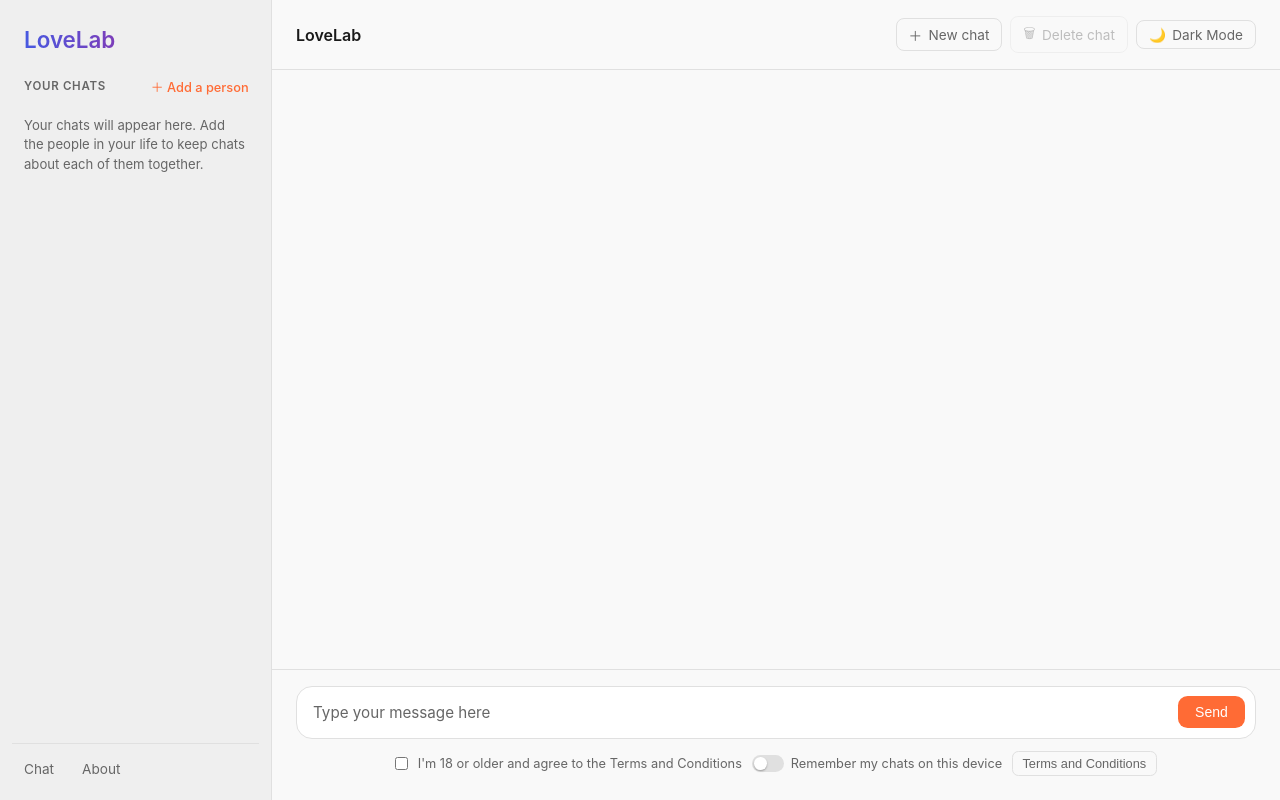
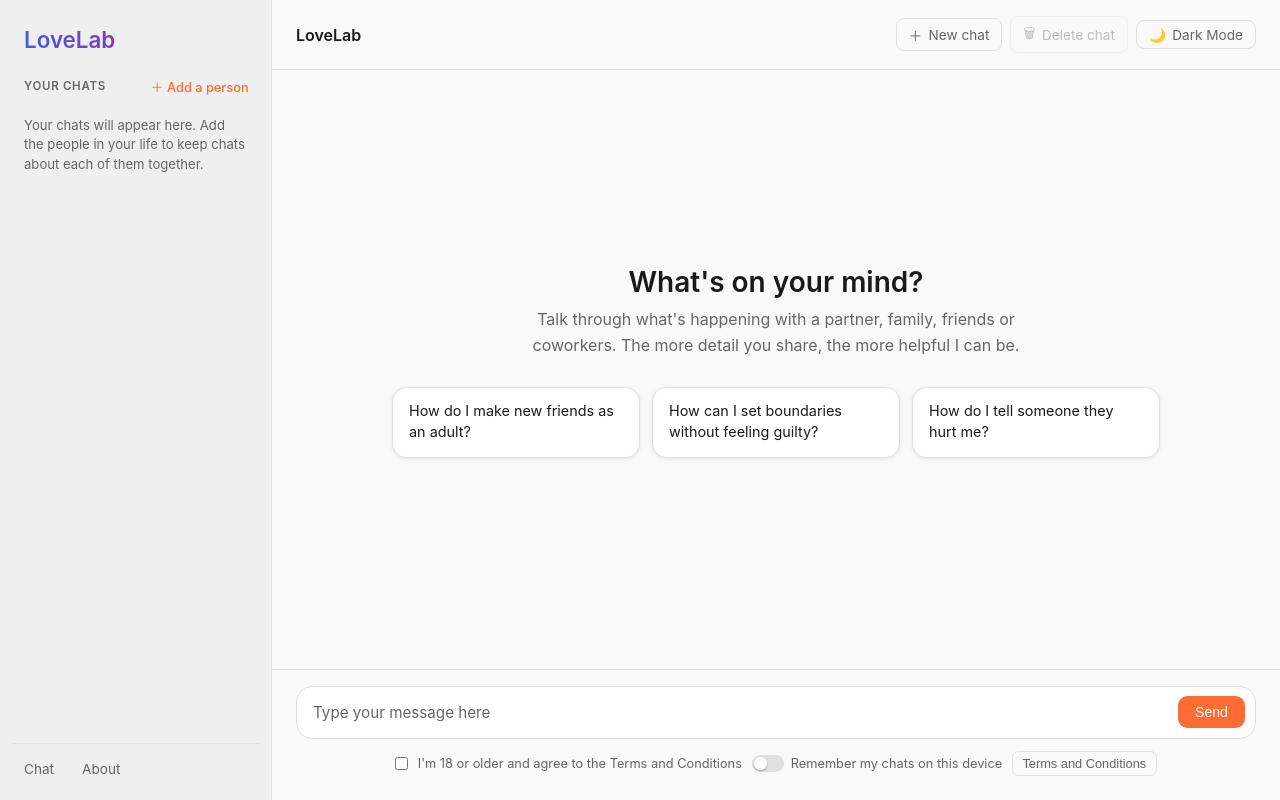
Before and after one commit to jdabr/LoveLab01, a Python web app: template templates/index.html in a window 1280 px wide. Run offline with Jinja, Linux system fonts and the light colour scheme; the template is opened without the code that fills it, so the values that code supplies are empty.

Commit message:
feat: Enhance chat experience with rich text formatting, empty state suggestions, and static icon support

```diff
--- a/requirements.txt
+++ b/requirements.txt
@@ -9,3 +9,4 @@ psycopg2-binary>=2.9.9
 SQLAlchemy>=2.0.20,<2.1
 Flask-Limiter>=3.8
 redis>=5.0
+Flask-Compress>=1.15
--- a/static/script.js
+++ b/static/script.js
@@ -492,6 +492,68 @@ class ChatLibrary {
 
 // ── Messages ──
 
+// Adds text to parent, turning **bold** and *italic* into <strong> and <em>
+function appendInline(parent, text) {
+    const pattern = /\*\*(.+?)\*\*|\*(\S(?:.*?\S)?)\*/g;
+    let last = 0;
+    for (const match of text.matchAll(pattern)) {
+        if (match.index > last) parent.append(text.slice(last, match.index));
+        parent.append(createElement(match[1] !== undefined ? 'strong' : 'em', '', match[1] ?? match[2]));
+        last = match.index + match[0].length;
+    }
+    if (last < text.length) parent.append(text.slice(last));
+}
+
+// Renders the light Markdown the AI writes (paragraphs, "-" and "1." lists, **bold**, *italic*, and
+// "#" headings shown as bold lines). Everything is built with text nodes, so a reply can never
+// inject HTML.
+function renderRichText(container, text) {
+    let paragraph = null;
+    let list = null;
+    for (const rawLine of text.replace(/\r\n?/g, '\n').split('\n')) {
+        const line = rawLine.trim();
+        if (!line) {
+            paragraph = null;  // A blank line ends a paragraph; lists may continue after one
+            continue;
+        }
+        const bullet = line.match(/^[-*•]\s+(.*)$/);
+        const numbered = line.match(/^(\d+)[.)]\s+(.*)$/);
+        const heading = line.match(/^#{1,6}\s+(.*)$/);
+
+        if (bullet || numbered) {
+            const tag = bullet ? 'UL' : 'OL';
+            if (list?.tagName !== tag) {
+                list = container.appendChild(createElement(tag.toLowerCase()));
+                if (numbered && numbered[1] !== '1') list.start = Number(numbered[1]);
+            }
+            appendInline(list.appendChild(createElement('li')), bullet ? bullet[1] : numbered[2]);
+            paragraph = null;
+        } else if (heading) {
+            paragraph = list = null;
+            appendInline(container.appendChild(createElement('p', 'reply-heading')), heading[1]);
+        } else if (paragraph) {
+            paragraph.append(document.createElement('br'));
+            appendInline(paragraph, line);
+        } else {
+            list = null;
+            paragraph = container.appendChild(createElement('p'));
+            appendInline(paragraph, line);
+        }
+    }
+}
+
+// Scrolls so a new message can be read from its start: short messages scroll to the bottom, and a
+// reply taller than the view is lined up with the top instead
+function scrollToMessage(container, element) {
+    const margin = 16;
+    if (element.offsetHeight + margin * 2 <= container.clientHeight) {
+        container.scrollTop = container.scrollHeight;
+        return;
+    }
+    const top = element.getBoundingClientRect().top - container.getBoundingClientRect().top;
+    container.scrollTop += top - margin;
+}
+
 // Represents a single chat message and renders it in the chat container
 class Message {
     constructor(role, content) {
@@ -501,14 +563,16 @@ class Message {
 
     createElement() {
         const element = createElement('div', `message ${this.role === 'user' ? 'user-message' : 'assistant-message'}`);
-        element.innerText = this.content;  // innerText keeps the reply's line breaks
+        if (this.role === 'user') element.textContent = this.content;  // Line breaks kept by CSS
+        else renderRichText(element, this.content);
         return element;
     }
 
     // Adds the message to the container and scrolls so it's visible
     display(container) {
-        container.appendChild(this.createElement());
-        container.scrollTop = container.scrollHeight;
+        const element = this.createElement();
+        container.appendChild(element);
+        scrollToMessage(container, element);
     }
 }
 
@@ -531,6 +595,46 @@ class ThinkingMessage extends Message {
 
 const RELATIONSHIPS = ['Partner', 'Dating', 'Ex', 'Family', 'Friend', 'Coworker', 'Other'];
 const MAX_NAME_LENGTH = 40;
+
+// Example questions shown in an empty chat, matched to who the chat is about. The AI isn't told the
+// relationship; these are just conversation starters.
+const SUGGESTIONS = {
+    General: [
+        'How do I make new friends as an adult?',
+        'How can I set boundaries without feeling guilty?',
+        'How do I tell someone they hurt me?',
+    ],
+    Partner: [
+        'We keep having the same argument. How do we break the cycle?',
+        'How can we feel closer when life gets busy?',
+        "How do I bring up something that's been bothering me?",
+    ],
+    Dating: [
+        "How can I tell if they're interested in me?",
+        'When is the right time to talk about being exclusive?',
+        'How do I keep a conversation going on a date?',
+    ],
+    Ex: [
+        'Is it a good idea to stay friends with an ex?',
+        'How do I stop thinking about them?',
+        'Should I reply to their message?',
+    ],
+    Family: [
+        'How do I set boundaries with a parent?',
+        'How can I handle tension at family gatherings?',
+        "How do I reconnect with a sibling I've drifted from?",
+    ],
+    Friend: [
+        'My friend keeps cancelling plans. Should I say something?',
+        "How do I support a friend who's going through a hard time?",
+        'How do I tell a friend they hurt my feelings?',
+    ],
+    Coworker: [
+        'How do I handle a coworker who takes credit for my work?',
+        'How can I give honest feedback without making things awkward?',
+        "How do I work with someone I don't get along with?",
+    ],
+};
 
 // A round badge with the person's initial, coloured consistently from their id
 function createAvatar(person) {
@@ -600,6 +704,9 @@ class ChatApp {
         this.addPersonButton = document.getElementById('add-person');
         this.rememberSwitch = document.getElementById('remember-chat');
         this.rememberNote = document.getElementById('remember-note');
+        this.emptyState = document.getElementById('empty-state');
+        this.emptyTitle = document.getElementById('empty-title');
+        this.suggestions = document.getElementById('suggestions');
         this.termsManager = new TermsManager('terms-button', 'terms');
         this.server = new Server();
         this.library = new ChatLibrary(Number(this.form.dataset.rememberDays) || 30);
@@ -670,7 +777,30 @@ class ChatApp {
     }
 
     addMessage(role, content) {
+        this.showEmptyState(false);
         new Message(role, content).display(this.messageContainer);
+    }
+
+    // An empty chat shows a greeting and example questions suited to who the chat is about
+    showEmptyState(show) {
+        this.emptyState.hidden = !show;
+        if (!show) return;
+        const person = this.library.getPerson(this.current.personId);
+        this.emptyTitle.textContent = person ? `What's going on with ${person.name}?` : "What's on your mind?";
+        const questions = SUGGESTIONS[person?.relationship] ?? SUGGESTIONS.General;
+        this.suggestions.replaceChildren(...questions.map(question => {
+            const button = createElement('button', 'suggestion', question);
+            button.type = 'button';
+            return button;
+        }));
+    }
+
+    // Sends an example question as if the visitor typed it (agreeing to the terms first if needed)
+    useSuggestion(event) {
+        const button = event.target.closest('.suggestion');
+        if (!button) return;
+        this.inputMessage.value = button.textContent;
+        this.send();
     }
 
     showThinking() {
@@ -689,8 +819,8 @@ class ChatApp {
         this.current = { chatId: chat?.id ?? null, personId: chat ? chat.personId : personId };
         this.library.setActive(this.current.chatId);
 
-        // Keep only the welcome message, which the server renders first
-        [...this.messageContainer.children].slice(1).forEach(element => element.remove());
+        this.messageContainer.querySelectorAll('.message').forEach(element => element.remove());
+        this.showEmptyState(!chat?.messages.length);
         chat?.messages.forEach(({ role, content }) => this.addMessage(role, content));
         if (chat && chat.id === this.pendingChatId) this.showThinking();
 
@@ -910,6 +1040,7 @@ class ChatApp {
         this.deleteChatButton.addEventListener('click', () => this.deleteChat());
         this.addPersonButton.addEventListener('click', () => this.addPerson());
         this.chatList.addEventListener('click', (e) => this.handleChatListClick(e));
+        this.suggestions.addEventListener('click', (e) => this.useSuggestion(e));
         this.rememberSwitch.addEventListener('change', () => {
             this.library.setRemembered(this.rememberSwitch.checked);
             this.showRememberSetting(this.rememberSwitch.checked);
--- a/static/style.css
+++ b/static/style.css
@@ -365,9 +365,77 @@ body {
 
 /* ── Messages ── */
 .message {
-    display: flex;
     line-height: 1.6;
     font-size: 0.95rem;
+    overflow-wrap: anywhere;
+}
+
+.user-message { white-space: pre-wrap; }
+
+/* Formatted replies: paragraphs, lists and bold text */
+.assistant-message > * { margin: 0; }
+.assistant-message > * + * { margin-top: 0.75em; }
+.assistant-message ul,
+.assistant-message ol { padding-left: 1.4em; }
+.assistant-message li + li { margin-top: 0.3em; }
+.assistant-message li::marker { color: var(--text-secondary); }
+.assistant-message strong,
+.assistant-message .reply-heading { font-weight: 600; }
+
+/* ── Empty chat: greeting and example questions ── */
+.empty-state {
+    margin: auto 0;
+    padding: 1rem 0 2rem;
+    text-align: center;
+}
+
+.empty-state[hidden] { display: none; }
+
+.empty-title {
+    margin: 0 0 0.5rem;
+    font-size: 1.75rem;
+    font-weight: 600;
+    color: var(--text-primary);
+}
+
+.empty-text {
+    margin: 0 auto 1.75rem;
+    max-width: 32rem;
+    color: var(--text-secondary);
+    line-height: 1.6;
+}
+
+.suggestions {
+    display: grid;
+    grid-template-columns: repeat(auto-fit, minmax(13rem, 1fr));
+    gap: 0.75rem;
+    max-width: 48rem;
+    margin: 0 auto;
+}
+
+.suggestion {
+    padding: 0.85rem 1rem;
+    border: 1px solid var(--border-color);
+    border-radius: 0.9rem;
+    background-color: var(--bg-secondary);
+    color: var(--text-primary);
+    font: inherit;
+    font-size: 0.9rem;
+    line-height: 1.45;
+    text-align: left;
+    cursor: pointer;
+    box-shadow: 0 1px 4px var(--shadow);
+    transition: border-color 0.15s, transform 0.15s;
+}
+
+.suggestion:hover {
+    border-color: var(--accent);
+    transform: translateY(-1px);
+}
+
+.suggestion:focus-visible {
+    outline: 2px solid var(--accent);
+    outline-offset: 2px;
 }
 
 .user-message {
--- a/templates/base.html
+++ b/templates/base.html
@@ -6,6 +6,7 @@
     <title>{% block title %}LoveLab{% endblock %}</title>
     <meta name="description" content="LoveLab is an AI companion for the relationships in your life: partners, family, friends and coworkers. No account needed.">
     <link rel="icon" type="image/svg+xml" href="{{ url_for('static', filename='favicon.svg') }}">
+    <link rel="apple-touch-icon" href="{{ url_for('static', filename='apple-touch-icon.png') }}">
     <!-- Applies the saved theme before the page renders, so there's no flash of the wrong theme -->
     <script src="{{ url_for('static', filename='theme-init.js') }}"></script>
     <link rel="stylesheet" href="{{ url_for('static', filename='style.css') }}">
--- a/templates/index.html
+++ b/templates/index.html
@@ -19,11 +19,14 @@
 
 {% block content %}
         <div id="message-container">
-            {% for message in messages %}
-            <div class="message {% if message.role == 'user' %}user-message{% else %}assistant-message{% endif %}">
-                {{ message.content }}
-            </div>
-            {% endfor %}
+            <section class="empty-state" id="empty-state" aria-labelledby="empty-title">
+                <h1 class="empty-title" id="empty-title">What&#39;s on your mind?</h1>
+                <p class="empty-text">
+                    Talk through what&#39;s happening with a partner, family, friends or coworkers.
+                    The more detail you share, the more helpful I can be.
+                </p>
+                <div class="suggestions" id="suggestions" aria-label="Example questions"></div>
+            </section>
         </div>
 
         <div class="input-container">
```
Also changed, not shown: app.py (+19 -7 lines), tests/test_routes.py (+20 -2 lines), static/apple-touch-icon.png (added), static/favicon.ico (added).
